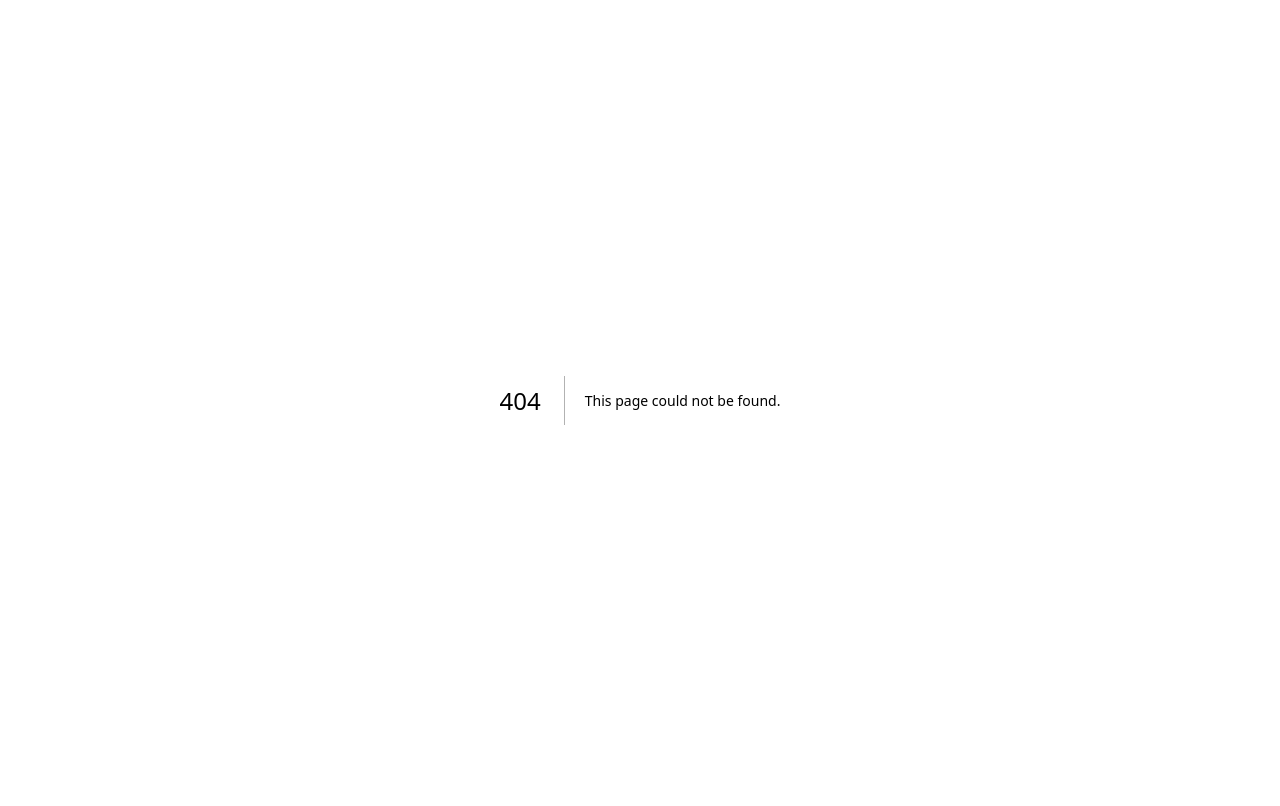
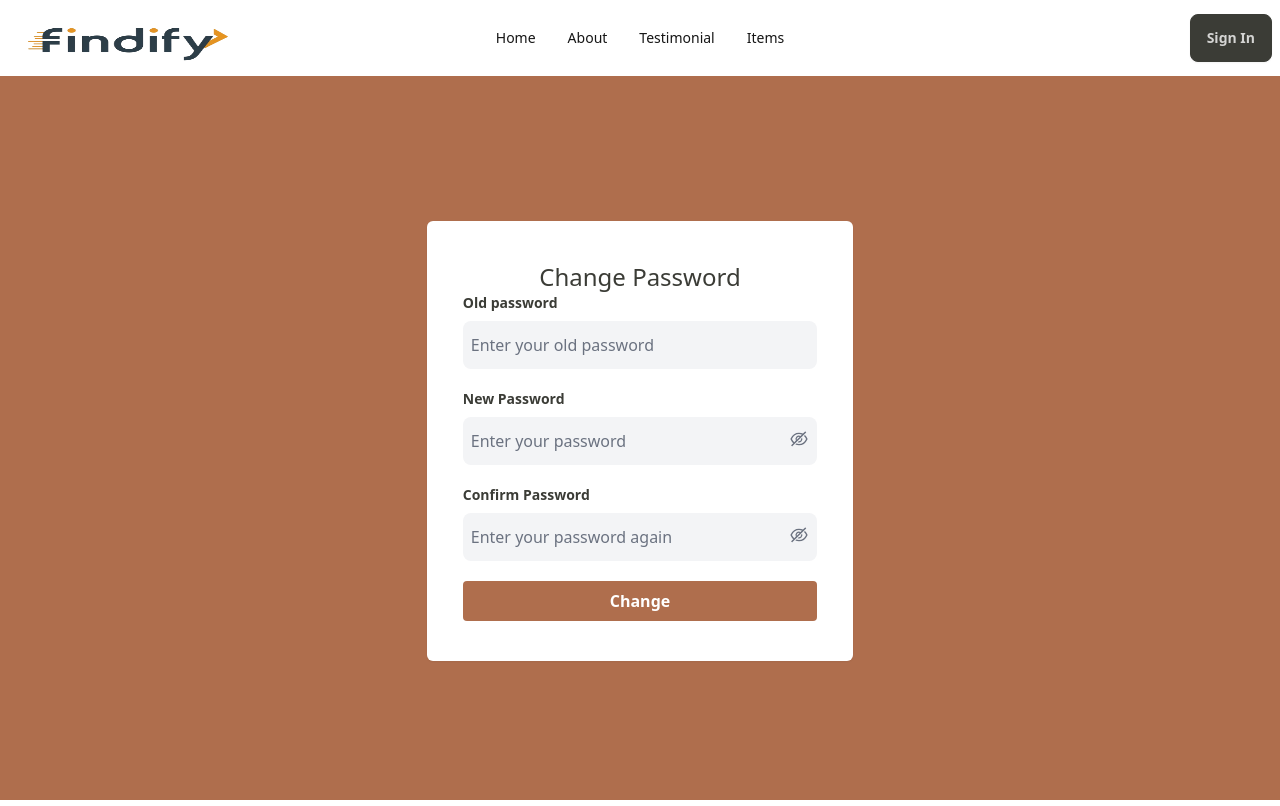
Before and after one commit to faridulhaque/assignment-9-client, a Next.js app: page /profile/change_password in a window 1280 px wide. Before the commit this address had no page. Built offline with nearby package versions, Linux system fonts and the light colour scheme.

Commit message:
password changed added

```diff
--- /dev/null
+++ b/src/app/profile/change_password/page.tsx
@@ -0,0 +1,16 @@
+import ChangePasswordForm from "@/components/profile/ChangePasswordForm";
+import Navbar from "@/components/shared/Navbar";
+import React from "react";
+
+const page = () => {
+  return (
+    <div className="h-screen bg-primary">
+      <Navbar></Navbar>
+      <div className="flex justify-center items-center w-full h-[calc(100vh-70px)]">
+        <ChangePasswordForm></ChangePasswordForm>
+      </div>
+    </div>
+  );
+};
+
+export default page;
--- /dev/null
+++ b/src/components/profile/ChangePasswordForm.tsx
@@ -0,0 +1,120 @@
+"use client";
+import { useChangePasswordMutation } from "@/services/otherApi/authApi";
+import React from "react";
+import { AiOutlineEye, AiOutlineEyeInvisible } from "react-icons/ai";
+import { toast } from "react-toastify";
+
+const ChangePasswordForm = () => {
+  const [change, { isLoading: changing }] = useChangePasswordMutation();
+  const [viewPassword, setViewPassword] = React.useState(false);
+  const [viewConPassword, setViewConPassword] = React.useState(false);
+
+  const handleSubmit = async (e: any) => {
+    e.preventDefault();
+    const oldPassword = e.currentTarget.oldPassword.value;
+    const newPassword = e.currentTarget.newPassword.value;
+    const con_password = e.currentTarget.con_password.value;
+
+    if (newPassword.length <= 7) {
+      return toast.warning("Password should be at least 8 character long");
+    }
+
+    if (newPassword !== con_password) {
+      return toast.warning("Password did not match!");
+    }
+
+    const result: any = await change({
+      oldPassword,
+      newPassword,
+    });
+
+    if (result?.data?.success) {
+      toast.success(result.data.message);
+    } else {
+      toast.error(
+        result?.error?.data?.message
+          ? result?.error?.data?.message
+          : "Something went wrong"
+      );
+    }
+  };
+
+  return (
+    <form
+      onSubmit={handleSubmit}
+      className="h-auto xl:w-4/12 lg:w-5/12 md:w-3/5 w-11/12 bg-white shadow-sm rounded-md px-5 py-10"
+    >
+      <h2 className="text-center text-2xl text-secondary">Change Password</h2>
+
+      <div className="w-11/12 mx-auto mb-5">
+        <label className="block text-secondary text-sm font-bold mb-2">
+          Old password
+        </label>
+        <input
+          className="block w-full my-2 px-2 py-3 rounded-lg bg-gray-100 placeholder-gray-500 text-gray-900 outline-gray-300"
+          type="text"
+          placeholder="Enter your old password"
+          name="oldPassword"
+        />
+      </div>
+
+      <div className="w-11/12 mx-auto mb-5 relative">
+        <label className="block text-secondary text-sm font-bold mb-2">
+          New Password
+        </label>
+        <input
+          className="block w-full my-2 px-2 py-3 rounded-lg bg-gray-100 placeholder-gray-500 text-gray-900 outline-gray-300"
+          type={viewPassword ? "text" : "password"}
+          placeholder="Enter your password"
+          name="newPassword"
+        />
+
+        {viewPassword ? (
+          <AiOutlineEye
+            onClick={() => setViewPassword(!viewPassword)}
+            className="absolute right-2 bottom-4 text-gray-500 text-xl cursor-pointer"
+          ></AiOutlineEye>
+        ) : (
+          <AiOutlineEyeInvisible
+            onClick={() => setViewPassword(!viewPassword)}
+            className="absolute right-2 bottom-4 text-gray-500 text-xl cursor-pointer"
+          ></AiOutlineEyeInvisible>
+        )}
+      </div>
+
+      <div className="w-11/12 mx-auto mb-5 relative">
+        <label className="block text-secondary text-sm font-bold mb-2">
+          Confirm Password
+        </label>
+        <input
+          className="block w-full my-2 px-2 py-3 rounded-lg bg-gray-100 placeholder-gray-500 text-gray-900 outline-gray-300"
+          type={viewConPassword ? "text" : "password"}
+          placeholder="Enter your password again"
+          name="con_password"
+        />
+
+        {viewConPassword ? (
+          <AiOutlineEye
+            onClick={() => setViewConPassword(!viewConPassword)}
+            className="absolute right-2 bottom-4 text-gray-500 text-xl cursor-pointer"
+          ></AiOutlineEye>
+        ) : (
+          <AiOutlineEyeInvisible
+            onClick={() => setViewConPassword(!viewConPassword)}
+            className="absolute right-2 bottom-4 text-gray-500 text-xl cursor-pointer"
+          ></AiOutlineEyeInvisible>
+        )}
+      </div>
+
+      <button
+        type="submit"
+        disabled={changing}
+        className="w-11/12 mt-2 block mx-auto bg-primary text-white font-bold py-2 px-4 rounded"
+      >
+        Change
+      </button>
+    </form>
+  );
+};
+
+export default ChangePasswordForm;
--- a/src/components/profile/ProfileEdit.tsx
+++ b/src/components/profile/ProfileEdit.tsx
@@ -3,10 +3,12 @@ import {
   useGetUserQuery,
   useUpdateProfileMutation,
 } from "@/services/otherApi/profileApi";
+import { useRouter } from "next/navigation";
 import React, { useState } from "react";
 import { toast } from "react-toastify";
 
 const ProfileEdit = () => {
+  const router = useRouter();
   const [edit, setEdit] = useState(false);
 
   const { data, isLoading } = useGetUserQuery("");
@@ -35,7 +37,7 @@ const ProfileEdit = () => {
     }
   };
 
-  if(isLoading) return <h2 className="text-center">Loading...</h2>
+  if (isLoading) return <h2 className="text-center">Loading...</h2>;
   return (
     <div className="w-11/12 mx-auto">
       {edit ? (
@@ -51,7 +53,7 @@ const ProfileEdit = () => {
               className="block w-full my-2 px-2 py-3 rounded-lg bg-gray-100 placeholder-gray-500 text-gray-900 outline-gray-300"
               type="username"
               placeholder="Enter your username"
-                defaultValue={profile?.username}
+              defaultValue={profile?.username}
               name="username"
             />
           </div>
@@ -79,14 +81,22 @@ const ProfileEdit = () => {
         </form>
       ) : (
         <>
-          <h2 className="text-2xl">Username:
-          {profile?.username}</h2>
+          <h2 className="text-2xl">
+            Username:
+            {profile?.username}
+          </h2>
           <h2 className="text-2xl">Email: {profile?.email}</h2>
           <button
             onClick={() => setEdit(true)}
             className="my-5 btn btn-primary text-white"
           >
             Edit
+          </button>
+          <button
+            onClick={() => router.push("/profile/change_password")}
+            className="my-5 btn btn-primary text-white ml-5"
+          >
+            Change Password
           </button>
         </>
       )}
--- a/src/services/otherApi/authApi.ts
+++ b/src/services/otherApi/authApi.ts
@@ -27,7 +27,23 @@ const authApi = apiSlice.injectEndpoints({
         };
       },
     }),
+    changePassword: builder.mutation({
+      query: (body) => {
+        const url = `/change-password`;
+        const method = "PUT";
+
+        return {
+          url,
+          method,
+          body,
+        };
+      },
+    }),
   }),
 });
 
-export const { useLoginMutation, useRegisterMutation } = authApi;
+export const {
+  useLoginMutation,
+  useRegisterMutation,
+  useChangePasswordMutation,
+} = authApi;
```
